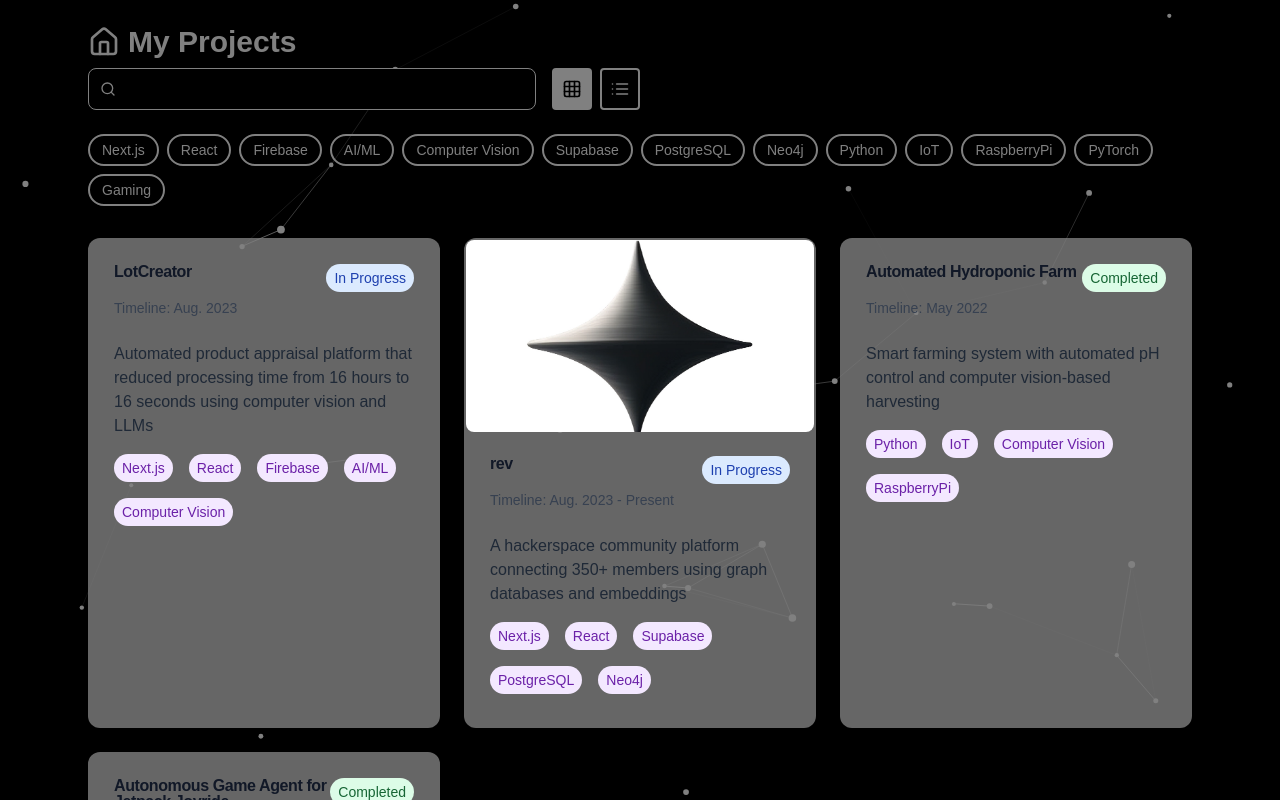
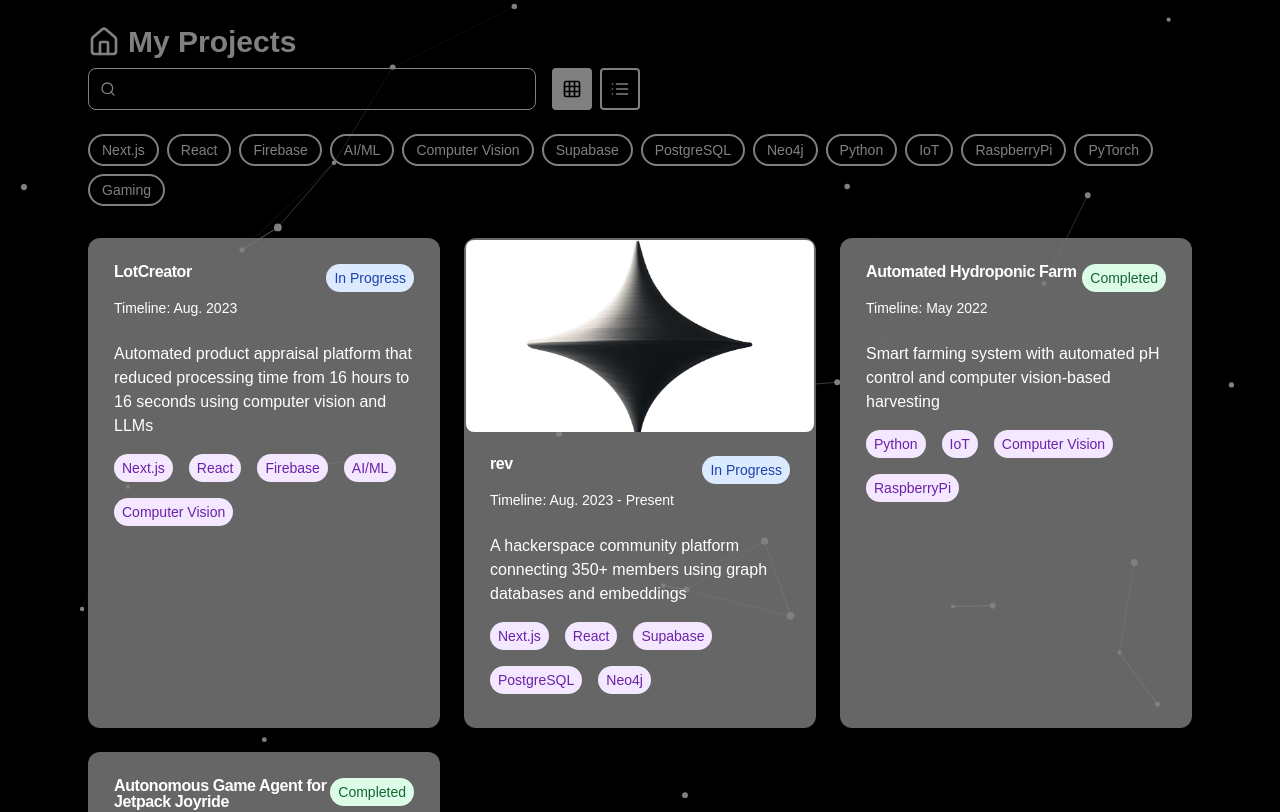
Before and after one commit to Djai284/website, a Next.js app: page /projects in a window 1280 px wide. Shown: the top 812 px of the page. Built offline with nearby package versions, Linux system fonts and the light colour scheme.

Commit message:
fixed floating nodes to scroll

```diff
--- a/src/app/projects/page.tsx
+++ b/src/app/projects/page.tsx
@@ -82,9 +82,9 @@ const getTextColors = (themeType: "light" | "mid" | "dark") => {
       };
     case "mid":
       return {
-        title: "text-gray-900",
-        description: "text-gray-700",
-        content: "text-gray-800",
+        title: "text-white",
+        description: "text-white",
+        content: "text-white",
       };
   }
 };
@@ -182,7 +182,7 @@ const ProjectPortfolio: React.FC = () => {
         connectionDistance={150}
         maxNodes={maxNodes}
       >
-        <div className="max-w-4xl mx-auto p-4 md:p-6 overflow-y-auto min-h-screen">
+        <div className="max-w-4xl mx-auto p-4 md:p-6 min-h-screen">
           <button
             onClick={() => setSelectedProject(null)}
             style={{ color: theme.accentColor }}
@@ -245,7 +245,7 @@ const ProjectPortfolio: React.FC = () => {
       connectionDistance={150}
       maxNodes={maxNodes}
     >
-      <div className="max-w-6xl mx-auto p-4 md:p-6 min-h-screen overflow-y-auto">
+      <div className="max-w-6xl mx-auto p-4 md:p-6 min-h-screen">
         <div className="mb-8">
           <h1
             style={{ color: theme.accentColor }}
@@ -261,19 +261,19 @@ const ProjectPortfolio: React.FC = () => {
             <div className="relative flex-grow max-w-md">
               <Search
                 style={{ color: theme.accentColor }}
-                className="absolute left-3 top-1/2 transform -translate-y-1/2 text-gray-400 w-4 h-4"
+                className="absolute left-3 top-1/2 transform -translate-y-1/2 w-4 h-4"
               />
               <input
                 type="text"
                 style={{
                   borderColor: theme.accentColor,
                   outlineColor: theme.accentColor,
-                  backgroundColor: theme.baseColor,
+                  backgroundColor: `${theme.baseColor}80`,
                   color: theme.accentColor,
                 }}
                 className="w-full pl-10 pr-4 py-2 border rounded-lg focus:outline focus:outline-2"
                 value={searchTerm}
-                onChange={(e) => setSearchTerm(e.target.value)}
+                onChange={(e: { target: { value: React.SetStateAction<string>; }; }) => setSearchTerm(e.target.value)}
               />
             </div>
             <div className="flex gap-2">
--- a/src/components/floating-network.tsx
+++ b/src/components/floating-network.tsx
@@ -1,4 +1,5 @@
 "use client";
+
 import React, { useEffect, useRef, useCallback, useState } from "react";
 import { useTheme } from "./theme-provider";
 
@@ -24,13 +25,13 @@ const FloatingNetworkBackground: React.FC<FloatingNetworkBackgroundProps> = ({
   connectionDistance = 150,
   maxNodes = 50,
 }) => {
-  const canvasRef = useRef<HTMLCanvasElement>(null);
+  const canvasRef = useRef<HTMLCanvasElement | null>(null);
   const nodesRef = useRef<Node[]>([]);
   const [nodeCountState, setNodeCountState] = useState(nodeCount);
   const theme = useTheme();
 
   const createNode = useCallback(
-    (x: number, y: number, isNew: boolean = false): Node => ({
+    (x: number, y: number, isNew = false): Node => ({
       x,
       y,
       vx: (Math.random() - 0.5) * 0.5,
@@ -45,9 +46,7 @@ const FloatingNetworkBackground: React.FC<FloatingNetworkBackgroundProps> = ({
     (width: number, height: number) => {
       nodesRef.current = [];
       for (let i = 0; i < nodeCountState; i++) {
-        nodesRef.current.push(
-          createNode(Math.random() * width, Math.random() * height)
-        );
+        nodesRef.current.push(createNode(Math.random() * width, Math.random() * height));
       }
     },
     [nodeCountState, createNode]
@@ -69,7 +68,7 @@ const FloatingNetworkBackground: React.FC<FloatingNetworkBackgroundProps> = ({
         nodesRef.current.push(createNode(x, y, true));
         setNodeCountState((prev) => prev + 1);
       } else {
-        // Replace the oldest node
+        // Replace oldest node
         nodesRef.current.shift();
         nodesRef.current.push(createNode(x, y, true));
       }
@@ -79,24 +78,24 @@ const FloatingNetworkBackground: React.FC<FloatingNetworkBackgroundProps> = ({
 
   useEffect(() => {
     const canvas = canvasRef.current;
+    if (!canvas) return; // no canvas yet
+
+    const ctx = canvas.getContext("2d");
+    if (!ctx) return; // no 2D context
+
+    function resizeCanvas() {
       if (!canvas) return;
 
-    const ctx = canvas.getContext("2d");
-    if (!ctx) return;
-
-    const resizeCanvas = () => {
       const oldWidth = canvas.width;
       const oldHeight = canvas.height;
 
-      // Set new canvas dimensions
       canvas.width = window.innerWidth;
       canvas.height = window.innerHeight;
 
+      // If this is first load or we want to scale nodes
       if (nodesRef.current.length === 0) {
-        // Only initialize nodes if the array is empty (i.e., the first load)
         initNodes(canvas.width, canvas.height);
       } else {
-        // Optionally adjust node positions to keep them proportional to the new canvas size
         const widthRatio = canvas.width / oldWidth;
         const heightRatio = canvas.height / oldHeight;
 
@@ -106,106 +105,95 @@ const FloatingNetworkBackground: React.FC<FloatingNetworkBackgroundProps> = ({
           y: node.y * heightRatio,
         }));
       }
-    };
+    }
 
     resizeCanvas();
     window.addEventListener("resize", resizeCanvas);
 
-    const animate = () => {
+    function animate() {
+      // again, check for canvas & context
+      if (!canvas) return;
+      if (!ctx) return;
+
       ctx.clearRect(0, 0, canvas.width, canvas.height);
 
-      // Update and draw nodes
+      // update & draw nodes
       nodesRef.current.forEach((node, i) => {
         node.x += node.vx;
         node.y += node.vy;
-
-        // Bounce off edges
         if (node.x < 0 || node.x > canvas.width) node.vx *= -1;
         if (node.y < 0 || node.y > canvas.height) node.vy *= -1;
 
-        // Draw node
         ctx.beginPath();
         ctx.arc(node.x, node.y, node.radius, 0, Math.PI * 2);
+
         if (node.isNew) {
-          // Draw a glow around the new node for some frames
           ctx.shadowBlur = 10;
           ctx.shadowColor = theme.accentColor;
           ctx.fillStyle = "white";
-          node.isNew = false; // Reset the isNew flag after drawing
+          node.isNew = false;
         } else {
           ctx.shadowBlur = 0;
           ctx.fillStyle = theme.accentColor;
         }
-
         ctx.fill();
 
-        // Draw connections
+        // draw connections
         nodesRef.current.slice(i + 1).forEach((otherNode) => {
           const dx = node.x - otherNode.x;
           const dy = node.y - otherNode.y;
-          const distance = Math.sqrt(dx * dx + dy * dy);
-
-          if (distance < connectionDistance) {
+          const dist = Math.sqrt(dx * dx + dy * dy);
+          if (dist < connectionDistance) {
             ctx.beginPath();
             ctx.moveTo(node.x, node.y);
             ctx.lineTo(otherNode.x, otherNode.y);
-            const opacity = 1 - distance / connectionDistance;
-            ctx.strokeStyle = `${theme.accentColor}${Math.floor(opacity * 255)
-              .toString(16)
-              .padStart(2, "0")}`;
+            const opacity = 1 - dist / connectionDistance;
+            // alpha channel in hex
+            const alpha = Math.floor(opacity * 255).toString(16).padStart(2, "0");
+            ctx.strokeStyle = `${theme.accentColor}${alpha}`;
             ctx.stroke();
           }
         });
       });
 
       requestAnimationFrame(animate);
-    };
-
+    }
     animate();
 
     return () => {
       window.removeEventListener("resize", resizeCanvas);
     };
-  }, [theme.accentColor, connectionDistance, initNodes]);
+  }, [connectionDistance, initNodes, theme.accentColor]);
 
   return (
+    <div style={{ position: "relative" }}>
+      {/* Fixed background layer */}
       <div
         style={{
-        position: "relative",
+          position: "fixed",
+          top: 0,
+          left: 0,
           width: "100vw",
           height: "100vh",
           overflow: "hidden",
           cursor: "pointer",
+          zIndex: 0,
         }}
         onClick={handleCanvasClick}
       >
         <canvas
           ref={canvasRef}
           style={{
-          position: "absolute",
-          top: 0,
-          left: 0,
             width: "100%",
             height: "100%",
-          zIndex: 1,
-          cursor: "pointer",
           }}
         />
-      {children && (
-        <div
-          style={{
-            position: "absolute",
-            top: 0,
-            left: 0,
-            width: "100%",
-            height: "100%",
-            zIndex: 2,
-            pointerEvents: "none",
-          }}
-        >
-          <div style={{ pointerEvents: "auto" }}>{children}</div>
       </div>
-      )}
+
+      {/* Normal page content */}
+      <div style={{ position: "relative", zIndex: 1 }}>
+        {children}
+      </div>
     </div>
   );
 };
```
Also changed, not shown: repomix-output.txt. Lines whose indentation alone changed are shown as unchanged.
